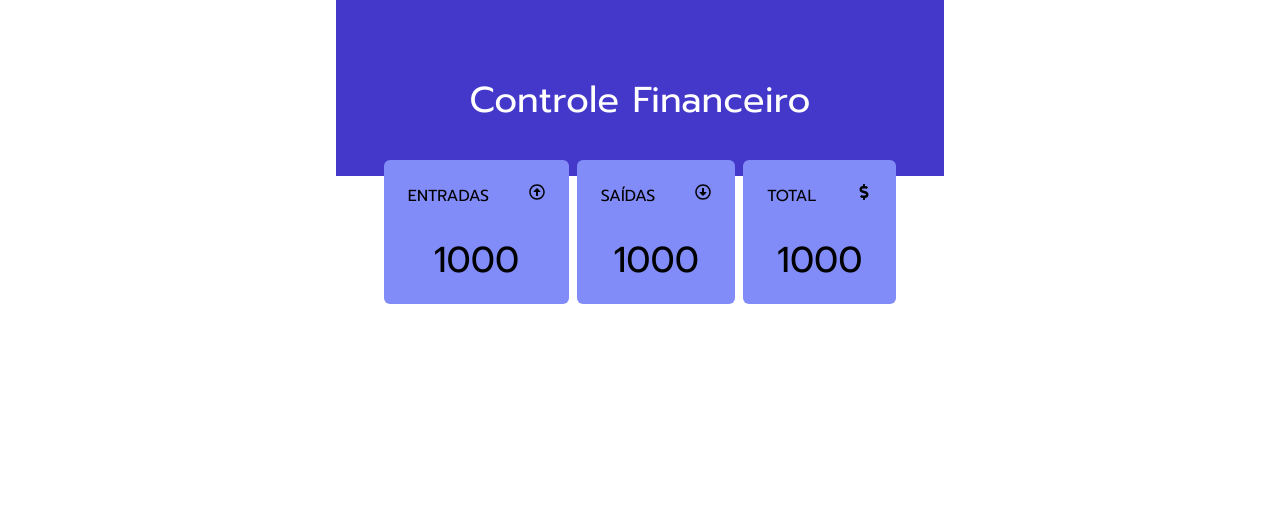
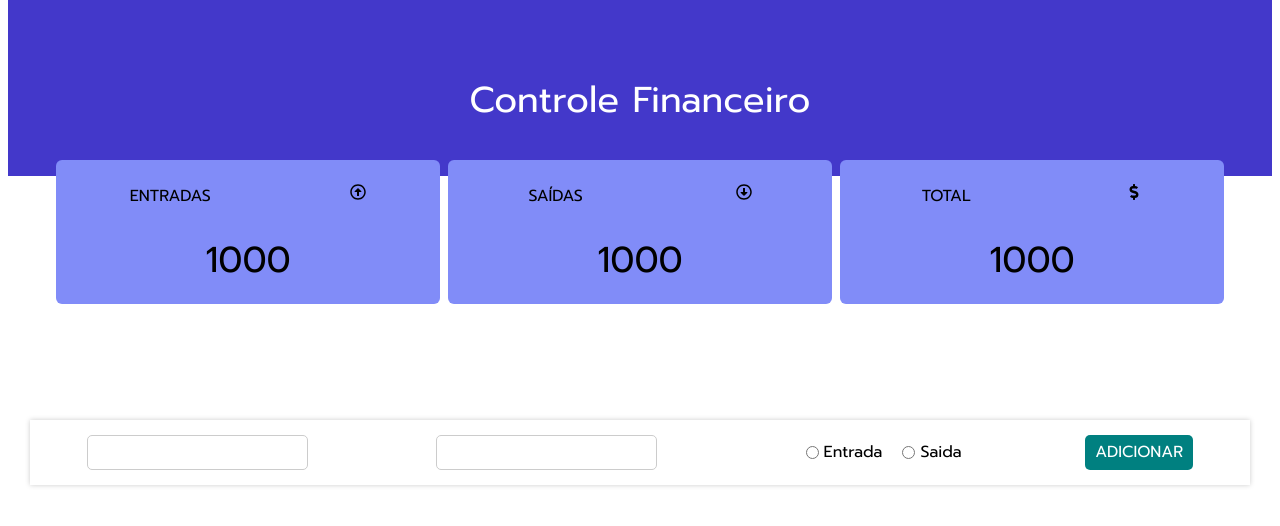
Before and after one commit to feuvpi/controlefinanceiro, a React (Create React App) app: page / in a window 1280 px wide. Shown: the top 526 px of the page. Built offline with nearby package versions, Linux system fonts and the light colour scheme.

Commit message:
Form para inclusão de despesas terminado.

```diff
--- a/package.json
+++ b/package.json
@@ -42,5 +42,9 @@
     "autoprefixer": "^10.4.7",
     "postcss": "^8.4.14",
     "tailwindcss": "^3.0.24"
+  },
+  "resolutions": {
+    "styled-components": "^5"
   }
+
 }
--- a/src/App.jsx
+++ b/src/App.jsx
@@ -2,6 +2,7 @@ import logo from './logo.svg';
 import Global from './styles/global';
 import Header from './components/header/Header';
 import Summary from './components/Summary/Summary';
+import Form from './components/Form/Form';
 
 function App() {
   return (
@@ -11,6 +12,7 @@ function App() {
     <div className="App">
       <Header/>
       <Summary/>
+      <Form/>
     </div>
 
     </>
--- a/src/components/Form/Form.jsx
+++ b/src/components/Form/Form.jsx
@@ -0,0 +1,60 @@
+import React, { useState } from 'react';
+import * as C from './Styles.jsx';
+
+
+const Form = () => {
+    const [desc, setDesc] = useState("");
+    const [amount, setAmount] = useState("");
+    const [isExpense, setExpense] = useState(false);
+
+    const handleSave = () => {
+        if(!desc || !amount) {
+            alert("Necessário informar descrição e valor.");
+            return;
+        } else if (amount <= 0) {
+            alert("O valor necessita ser positivo.")
+            return;
+        }
+    }
+
+  return (
+    <>
+
+        <C.Container>
+            <C.InputContent>
+                <C.Label></C.Label>
+                <C.Input value={desc} onChange={(e) => setDesc(e.target.value)}/>
+            </C.InputContent>
+            <C.InputContent>
+                <C.Input
+                 value={amount}
+                 type="number"
+                 onChange={(e) => setAmount(e.target.value)}
+                 />
+            </C.InputContent>
+            <C.RadioGroup>
+                <C.Input
+                type="radio"
+                id="rIncome"
+                name="groupRadio"
+                onChange={() => setExpense(!isExpense)}
+                />
+                <C.Label htmlFor="rIncome">Entrada</C.Label>
+                <C.Input
+                type="radio"
+                id="rExpenses"
+                name="groupRadio"
+                onChange={() => setExpense(!isExpense)}
+                />
+                <C.Label htmlFor="rIncome">Saida</C.Label>
+
+            </C.RadioGroup>
+            <C.Button onClick={handleSave}>ADICIONAR</C.Button>
+        </C.Container>
+
+
+    </>
+  )
+}
+
+export default Form
--- a/src/components/Form/Styles.Jsx
+++ b/src/components/Form/Styles.Jsx
@@ -0,0 +1,54 @@
+import styled from "styled-components";
+
+export const Container = styled.div`
+    max-width: 1220px;
+    margin: 20px auto;
+    width: 98%;
+    box-shadow: 0px 0px 5px #ccc;
+    display: flex;
+    justify-content: space-around;
+    padding: 15px 0px;
+    gap: 10px;
+
+    @media (max-width: 750px) {
+        display: grid;
+    }
+`;
+
+export const InputContent = styled.div`
+    display: flex;
+    flex-direction: column;
+`
+
+export const Label = styled.label``;
+
+export const Input = styled.input`
+    outline: none;
+    border-radius: 5px;
+    padding: 5px 10px;
+    font-size: 15px;
+    border: 1px solid #ccc;
+    margin-right: 5px;
+`;
+
+export const RadioGroup = styled.div`
+
+    display: flex;
+    align-items: center;
+
+    input {
+    margin-left: 20px;
+    accent-color: black;
+    margin-top: 0;
+
+    }
+`;
+
+export const Button = styled.button`
+    padding: 5px 10px;
+    border: none;
+    border-radius: 5px;
+    cursor: pointer;
+    color: white;
+    background-color: teal;
+`;
--- a/src/components/ItemResume/ItemResume.jsx
+++ b/src/components/ItemResume/ItemResume.jsx
@@ -4,7 +4,7 @@ import React from 'react';
 
 const ItemResume = ({ title, Icon }) => {
   return (
-    <div className="max-h-36 w-42 flex flex-col align-center justify-content rounded-md p-6 -mt-4 hover:-mt-1 w-auto bg-indigo-400">
+    <div className="max-h-36 w-42 md:w-96 flex flex-col align-center justify-content rounded-md p-6 -mt-4 hover:-mt-1 w-auto bg-indigo-400">
       <header className="flex  align-center justify-around w-full gap-10">
         <p className="text-md align-center">{title}</p>
         <Icon/>
```
